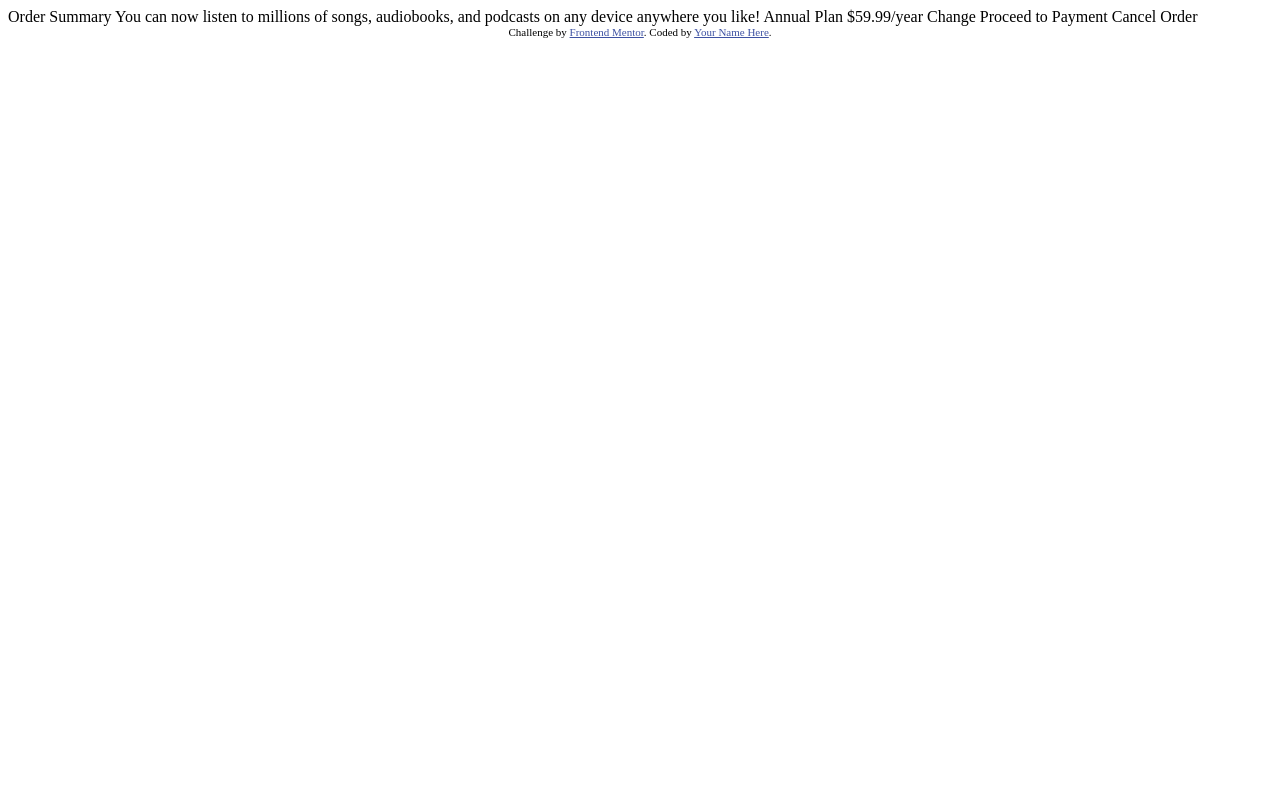
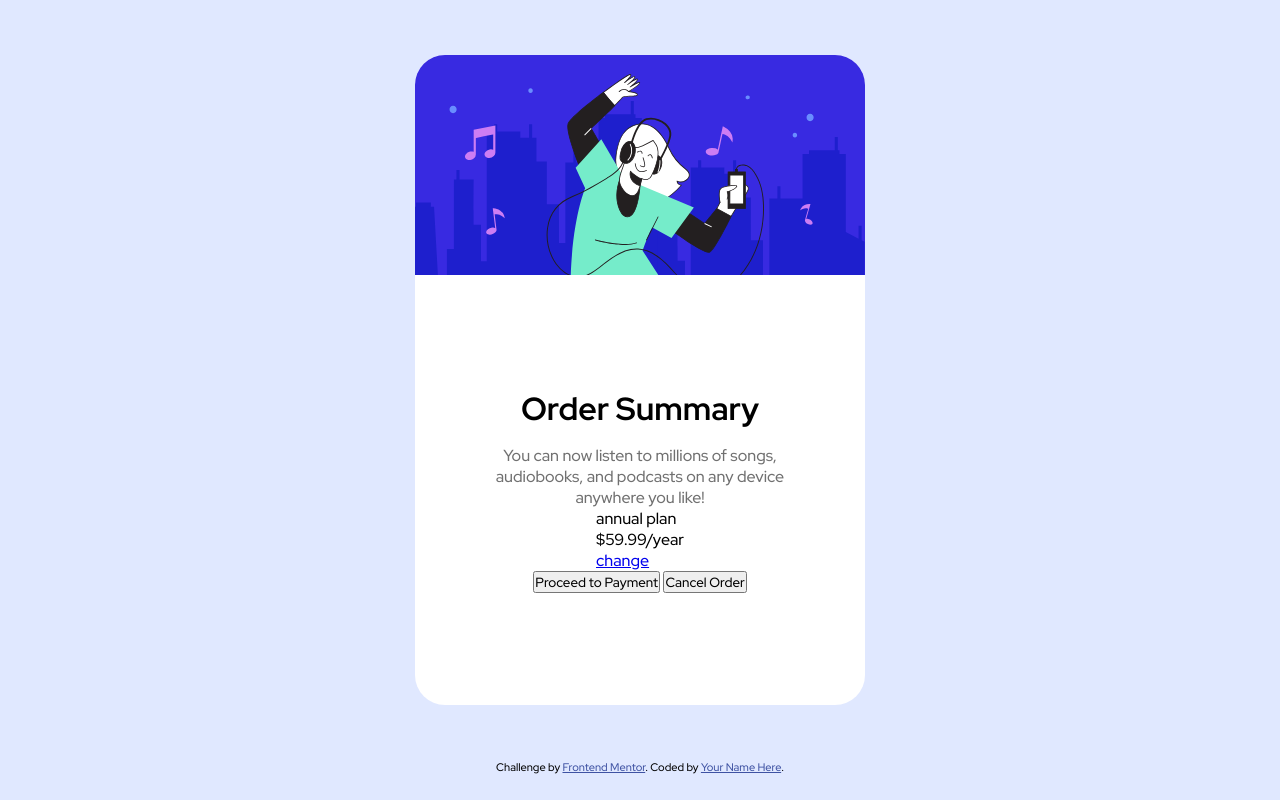
Before and after one commit to leanghok120/Order-Summary-Component, a plain HTML site: page index.html in a window 1280 px wide. Drawn offline with Linux system fonts and the light colour scheme.

Commit message:
Complete half the card styles

```diff
--- a/index.html
+++ b/index.html
@@ -1,39 +1,56 @@
 <!DOCTYPE html>
 <html lang="en">
   <head>
-  <meta charset="UTF-8">
-  <meta name="viewport" content="width=device-width, initial-scale=1.0"> <!-- displays site properly based on user's device -->
+    <meta charset="UTF-8" />
+    <meta name="viewport" content="width=device-width, initial-scale=1.0" />
+    <!-- displays site properly based on user's device -->
 
-  <link rel="icon" type="image/png" sizes="32x32" href="./images/favicon-32x32.png">
+    <link
+      rel="icon"
+      type="image/png"
+      sizes="32x32"
+      href="./images/favicon-32x32.png"
+    />
 
     <title>Frontend Mentor | Order summary card</title>
 
-  <link rel="stylesheet" href="style.css">
-
-  <!-- Feel free to remove these styles or customise in your own stylesheet 👍 -->
-  <style>
-    .attribution { font-size: 11px; text-align: center; }
-    .attribution a { color: hsl(228, 45%, 44%); }
-  </style>
+    <link rel="stylesheet" href="style.css" />
   </head>
   <body>
+    <div class="container flex">
+      <div class="card flex">
+        <img
+          src="images/illustration-hero.svg"
+          alt="header-image"
+          class="header-img"
+        />
 
-  Order Summary
+        <div class="order-summary flex">
+          <h1 class="order-header">Order Summary</h1>
+          <div class="description">
+            <p class="description-text">
+              You can now listen to millions of songs, audiobooks, and podcasts
+              on any device anywhere you like!
+            </p>
+          </div>
 
-  You can now listen to millions of songs, audiobooks, and podcasts on any
-  device anywhere you like!
-
-  Annual Plan
-  $59.99/year
-
-  Change
-
-  Proceed to Payment
-  Cancel Order
-
+          <div class="pricing">
+            <p class="plan">annual plan</p>
+            <p class="price">$59.99/year</p>
+            <a href="#" class="change-btn">change</a>
+          </div>
+          <div class="btn">
+            <button class="proceed-btn">Proceed to Payment</button>
+            <button class="cancel-btn">Cancel Order</button>
+          </div>
+        </div>
+      </div>
+    </div>
     <div class="attribution">
-    Challenge by <a href="https://www.frontendmentor.io?ref=challenge" target="_blank">Frontend Mentor</a>.
-    Coded by <a href="#">Your Name Here</a>.
+      Challenge by
+      <a href="https://www.frontendmentor.io?ref=challenge" target="_blank"
+        >Frontend Mentor</a
+      >. Coded by <a href="#">Your Name Here</a>.
     </div>
   </body>
 </html>
--- a/style.css
+++ b/style.css
@@ -0,0 +1,63 @@
+@import url("https://fonts.googleapis.com/css2?family=Red+Hat+Display:wght@500;700;900&display=swap");
+
+* {
+  margin: 0;
+  padding: 0;
+  box-sizing: border-box;
+  font-family: "Red Hat Display", sans-serif;
+}
+
+html,
+body {
+  height: 100%;
+}
+
+body {
+  background-color: hsl(225, 100%, 94%);
+}
+
+.container {
+  height: 95%;
+  align-items: center;
+  justify-content: center;
+}
+
+.card {
+  flex-direction: column;
+  align-items: center;
+  background-color: white;
+  color: black;
+  width: 450px;
+  height: 650px;
+  border-radius: 30px;
+  overflow: hidden;
+}
+
+.order-header {
+  margin-bottom: 15px;
+}
+
+.order-summary {
+  flex-direction: column;
+  align-items: center;
+  justify-content: center;
+  height: 100%;
+}
+
+.description {
+  text-align: center;
+  width: 350px;
+  color: rgb(112, 112, 112);
+}
+
+.attribution {
+  font-size: 11px;
+  text-align: center;
+}
+.attribution a {
+  color: hsl(228, 45%, 44%);
+}
+
+.flex {
+  display: flex;
+}
```
Lines whose indentation alone changed are shown as unchanged.
